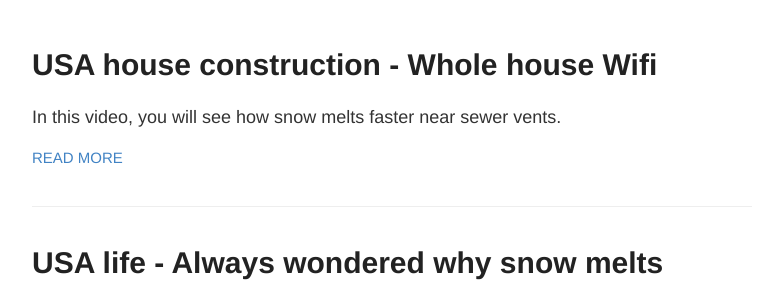
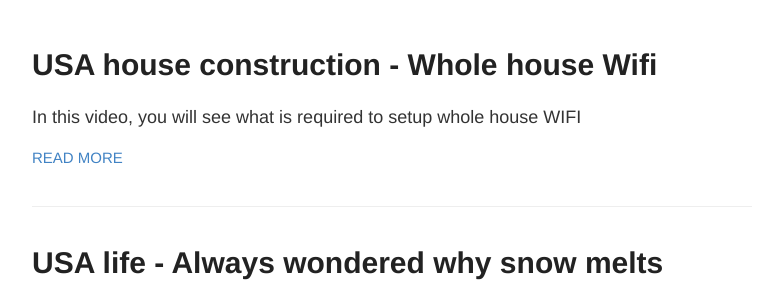
Before and after one commit to gbuk21/General, a Jekyll site: the page built from index.html, in a window 1280 px wide and 900 px high. Shown: the part 122-422 px from the top of the window, without its empty margins (248-1030 px from the left). Built offline with Jekyll 4.4.1, drawn with Linux system fonts in a browser that asks for light colours.

Commit message:
Update 2020-11-21-USA house construction - Whole house Wifi.md

```diff
--- a/split1/_posts/2020-11-21-USA house construction - Whole house Wifi.md
+++ b/split1/_posts/2020-11-21-USA house construction - Whole house Wifi.md
@@ -4,7 +4,7 @@ title: USA house construction - Whole house Wifi
 youtubeId: T0DE3LZXIqs
 ---
 
-In this video, you will see how snow melts faster near sewer vents.
+In this video, you will see what is required to setup whole house WIFI
 
 
 
```
